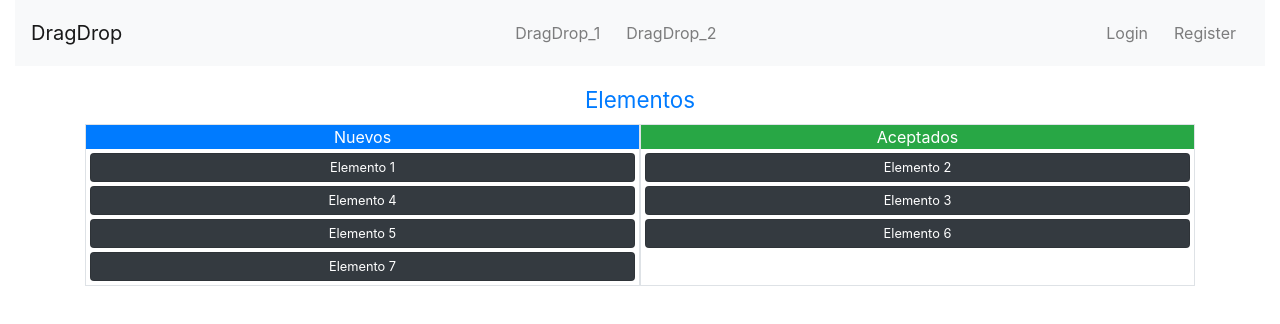
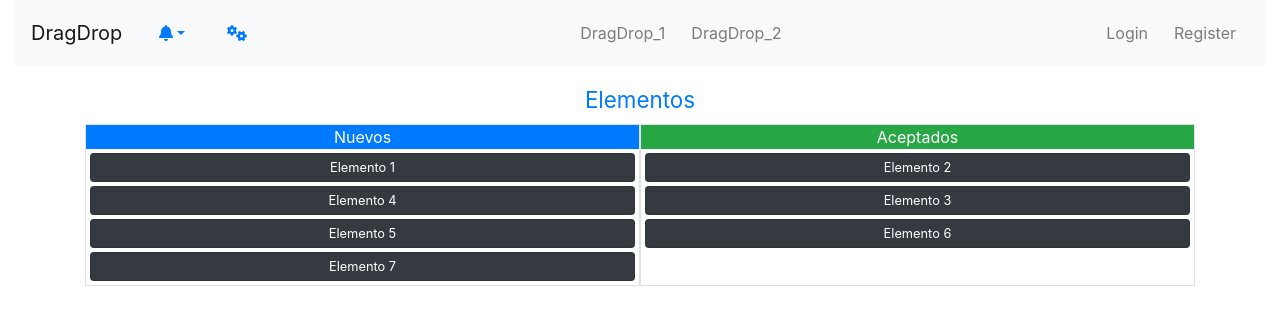
Before and after one commit to Juan-David-Orozco/webservice-dragdrop-react, a React (Vite) app: page / in a window 1280 px wide. Shown: the top 324 px of the page. Built offline with nearby package versions, Linux system fonts and the light colour scheme.

Commit message:
install fontawesome - config Navigation

```diff
--- a/index.html
+++ b/index.html
@@ -4,15 +4,11 @@
     <meta charset="UTF-8" />
     <link rel="icon" type="image/svg+xml" href="/vite.svg" />
     <link href="https://cdn.jsdelivr.net/npm/bootstrap@4.0.0/dist/css/bootstrap.min.css" integrity="sha384-Gn5384xqQ1aoWXA+058RXPxPg6fy4IWvTNh0E263XmFcJlSAwiGgFAW/dAiS6JXm" crossorigin="anonymous" rel="stylesheet" />
-    <!-- <link href="https://cdn.jsdelivr.net/npm/bootstrap@5.3.1/dist/css/bootstrap.min.css" integrity="sha384-4bw+/aepP/YC94hEpVNVgiZdgIC5+VKNBQNGCHeKRQN+PtmoHDEXuppvnDJzQIu9" crossorigin="anonymous" rel="stylesheet" /> -->
     <meta name="viewport" content="width=device-width, initial-scale=1.0" />
     <title>Vite + React</title>
   </head>
   <body>
     <div id="root"></div>
-    <!-- <script src="https://cdn.jsdelivr.net/npm/bootstrap@5.3.1/dist/js/bootstrap.bundle.min.js" integrity="sha384-HwwvtgBNo3bZJJLYd8oVXjrBZt8cqVSpeBNS5n7C8IVInixGAoxmnlMuBnhbgrkm" crossorigin="anonymous"></script>
-    <script src="https://cdn.jsdelivr.net/npm/@popperjs/core@2.11.8/dist/umd/popper.min.js" integrity="sha384-I7E8VVD/ismYTF4hNIPjVp/Zjvgyol6VFvRkX/vR+Vc4jQkC+hVqc2pM8ODewa9r" crossorigin="anonymous"></script>
-    <script src="https://cdn.jsdelivr.net/npm/bootstrap@5.3.1/dist/js/bootstrap.min.js" integrity="sha384-Rx+T1VzGupg4BHQYs2gCW9It+akI2MM/mndMCy36UVfodzcJcF0GGLxZIzObiEfa" crossorigin="anonymous"></script> -->
     <script src="https://code.jquery.com/jquery-3.2.1.slim.min.js" integrity="sha384-KJ3o2DKtIkvYIK3UENzmM7KCkRr/rE9/Qpg6aAZGJwFDMVNA/GpGFF93hXpG5KkN" crossorigin="anonymous"></script>
     <script src="https://cdn.jsdelivr.net/npm/popper.js@1.12.9/dist/umd/popper.min.js" integrity="sha384-ApNbgh9B+Y1QKtv3Rn7W3mgPxhU9K/ScQsAP7hUibX39j7fakFPskvXusvfa0b4Q" crossorigin="anonymous"></script>
     <script src="https://cdn.jsdelivr.net/npm/bootstrap@4.0.0/dist/js/bootstrap.min.js" integrity="sha384-JZR6Spejh4U02d8jOt6vLEHfe/JQGiRRSQQxSfFWpi1MquVdAyjUar5+76PVCmYl" crossorigin="anonymous"></script>
--- a/package.json
+++ b/package.json
@@ -10,6 +10,9 @@
     "preview": "vite preview"
   },
   "dependencies": {
+    "@fortawesome/fontawesome-svg-core": "^6.4.2",
+    "@fortawesome/free-solid-svg-icons": "^6.4.2",
+    "@fortawesome/react-fontawesome": "^0.2.0",
     "bootstrap": "^5.3.1",
     "react": "^18.2.0",
     "react-dom": "^18.2.0",
--- a/src/components/Navigation.jsx
+++ b/src/components/Navigation.jsx
@@ -1,18 +1,47 @@
 import React, { Component } from 'react'
 import { Link } from 'react-router-dom'
+import { FontAwesomeIcon } from '@fortawesome/react-fontawesome'
+// import { faGears, faBars } from '@fortawesome/free-solid-svg-icons'
 
 export class Navigation extends Component {
   render() {
     return (
       <nav className="navbar navbar-expand-sm navbar-light bg-light">
+
+        <div>
           <Link to="/" className="navbar-brand">DragDrop</Link>
           <button
             className="navbar-toggler" type="button"
             data-toggle="collapse" data-target="#navbarNav"
             aria-controls="navbarNav" aria-expanded="false" aria-label="Toggle navigation"
           >
-          <span className="navbar-toggler-icon"></span>
+            <FontAwesomeIcon icon="fa-solid fa-bars" />
           </button>
+        </div>
+
+        <div>
+          <ul className='d-flex flex-row justify-content-aroud'>
+            <li className="nav-item my-auto dropdown">
+              <Link
+                className="nav-link dropdown-toggle" href="#"
+                id="navbarDropdown" role="button" data-toggle="dropdown"
+                aria-haspopup="true" aria-expanded="false"
+              >
+                <FontAwesomeIcon icon="fa-solid fa-bell" />
+              </Link>
+              <div className="dropdown-menu" aria-labelledby="navbarDropdown">
+                <Link className="dropdown-item" href="#">Action</Link>
+                <Link className="dropdown-item" href="#">Another action</Link>
+              </div>
+            </li>
+            <li className="nav-item">
+              <Link className="nav-link" to="/settings">
+                <FontAwesomeIcon icon="fa-solid fa-gears" />
+              </Link>
+            </li>
+          </ul>
+        </div>
+
         <div className="collapse navbar-collapse justify-content-center" id="navbarNav">
           <ul className="navbar-nav text-right mx-auto">
             <li className="nav-item">
@@ -33,6 +62,7 @@ export class Navigation extends Component {
             </li>
           </ul>
         </div>
+
       </nav>
     )
   }
--- a/src/main.jsx
+++ b/src/main.jsx
@@ -2,6 +2,11 @@ import React from 'react'
 import ReactDOM from 'react-dom/client'
 import App from './App.jsx'
 // import './index.css'
+import { library } from '@fortawesome/fontawesome-svg-core'
+import { fas } from '@fortawesome/free-solid-svg-icons'
+//import { faGears, faBars } from '@fortawesome/free-solid-svg-icons'
+
+library.add(fas)
 
 ReactDOM.createRoot(document.getElementById('root')).render(
   <React.StrictMode>
```
Also changed, not shown: src/App.jsx (+3 -6 lines), 1 other file (tests, documents, lock files or other folders). Lines whose indentation alone changed are shown as unchanged.
